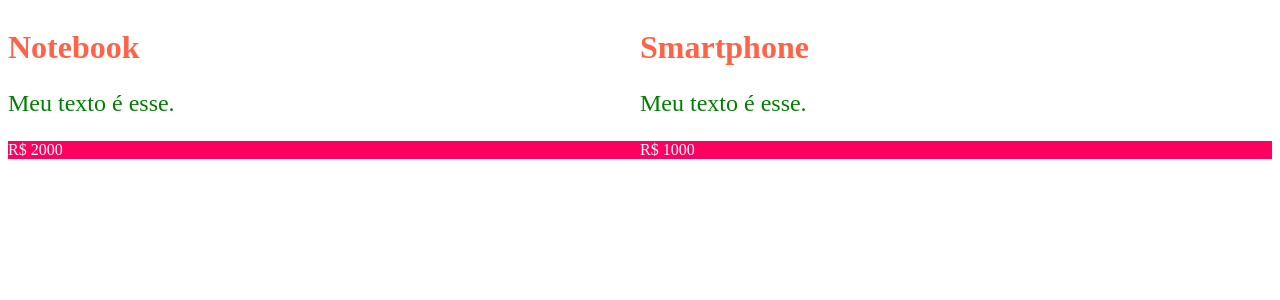
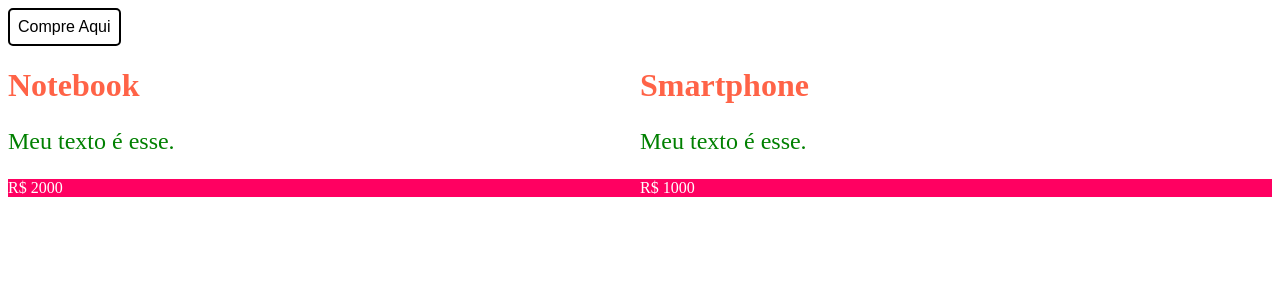
Before and after one commit to tatisabinoviana/ReactParaIniciantesOrigamid, a React (Create React App) app: page / in a window 1280 px wide. Shown: the top 300 px of the page. Built offline with nearby package versions, Linux system fonts and the light colour scheme.

Commit message:
utilizando elementos externos no css

```diff
--- a/src/App.js
+++ b/src/App.js
@@ -23,10 +23,27 @@ const Preco = styled.p`
   background: hsl(${Math.random() * 360}, 100%, 50%);
   color: white;
 `;
+const Comprar = styled.button`
+  background: ${({ ativo }) => (ativo ? '#000' : '#fff')};
+  font-size: 1rem;
+  border: 2px solid #000;
+  border-radius: 5px;
+  padding: 0.5rem;
+  color: ${({ ativo }) => (ativo ? '#fff' : '#000')};
+  cursor: pointer;
+`;
 
 const App = () => {
+  const [ativo, setAtivo] = React.useState(false);
+
+  function handleClick() {
+    setAtivo(!ativo);
+  }
   return (
     <div>
+      <Comprar ativo={ativo} onClick={handleClick}>
+        Compre Aqui
+      </Comprar>
       <ProdutosContainer>
         <Produto>
           <Titulo>Notebook</Titulo>
```
